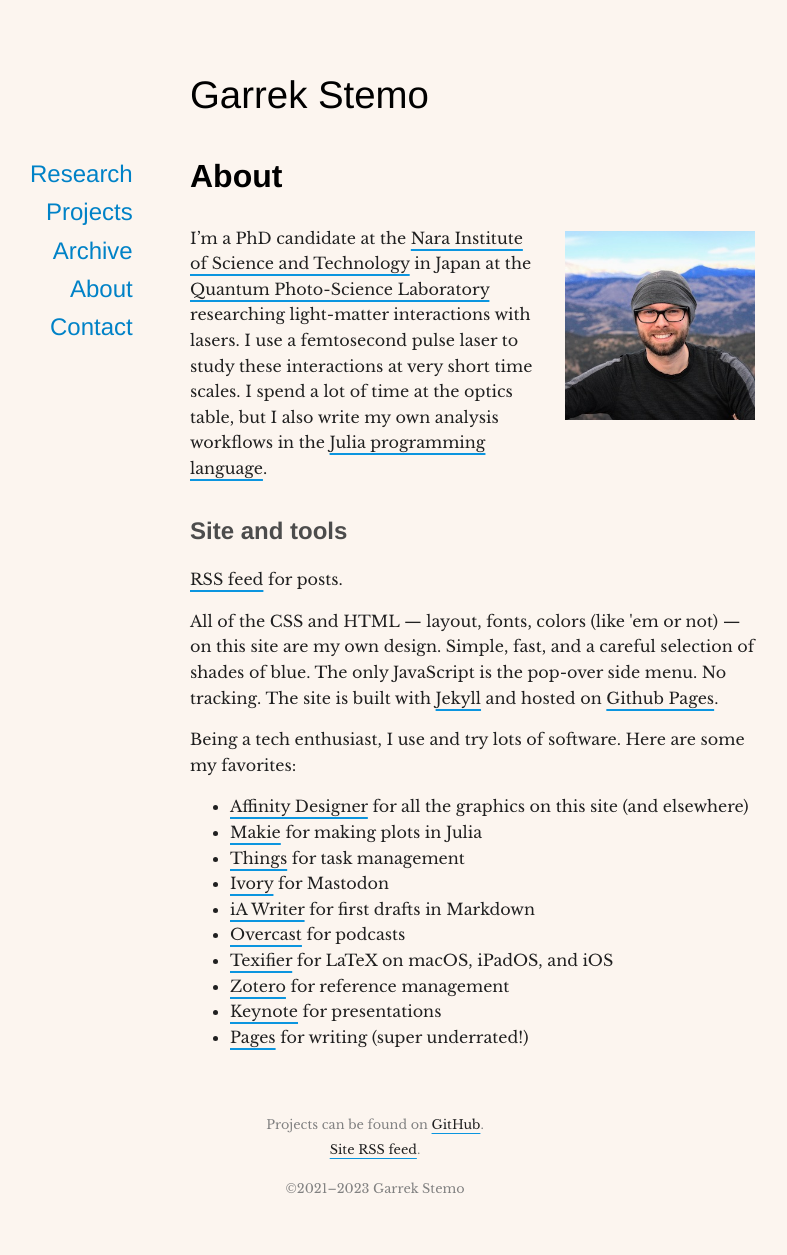
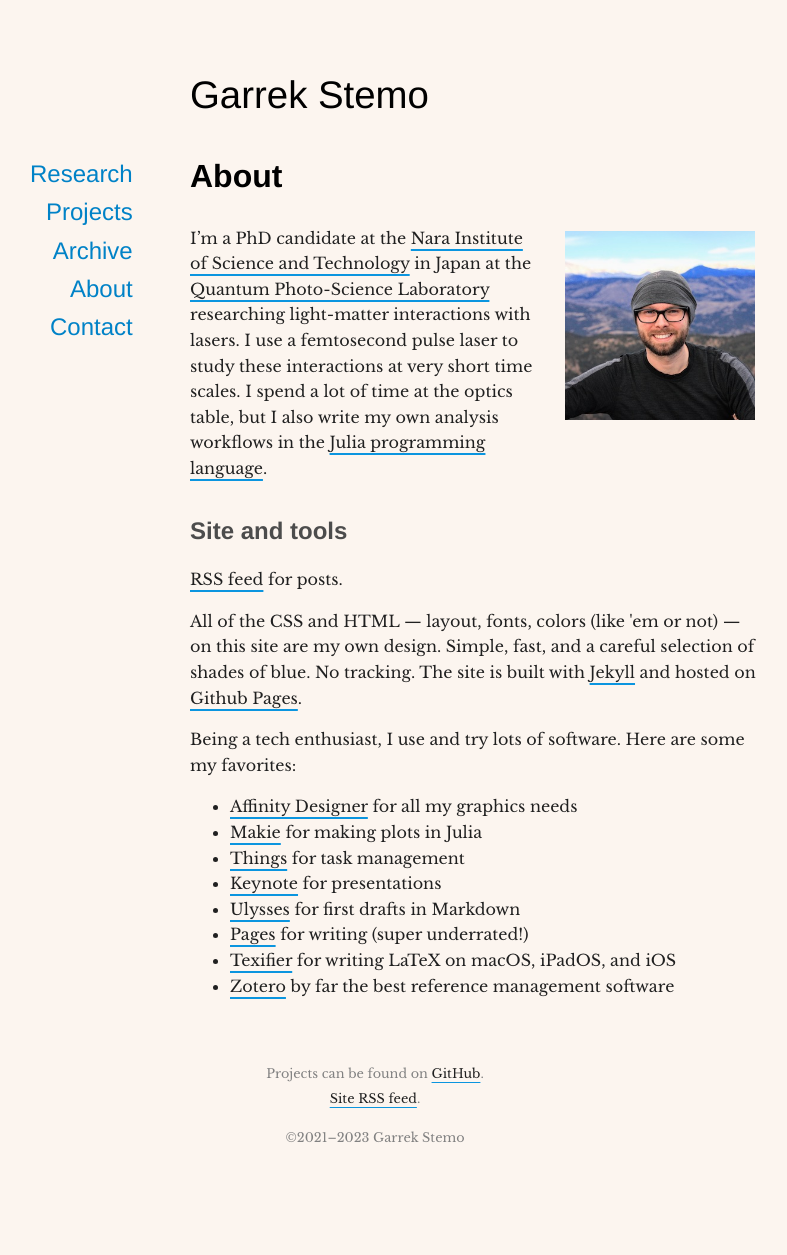
Before and after one commit to garrekstemo/garrekstemo.github.io, a Jekyll site: the page built from about.html, in a window 1280 px wide. Shown: the whole page, without its empty margins (265-1052 px from the left). Built offline with Jekyll 4.4.1, drawn with Linux system fonts in a browser that asks for light colours; after the commit the page ends 1204 px from its top, so only the background shows below that.

Commit message:
Update lab website and software list

```diff
--- a/about.html
+++ b/about.html
@@ -11,7 +11,9 @@ permalink: /about/
 </figure>
 
 I’m a PhD candidate at the <a href="https://www.naist.jp/en">Nara Institute of Science and Technology</a>
-in Japan at the <a href="https://mswebs.naist.jp/LABs/optics/">Quantum Photo-Science Laboratory</a> researching light-matter interactions with lasers. I use a femtosecond pulse laser to study these interactions at very short time scales. I spend a lot of time at the optics table, but I also write my own analysis workflows in the <a href="https://julialang.org">Julia programming language</a>.
+in Japan at the <a href="https://qps-lab-naist-en.labby.jp">Quantum Photo-Science Laboratory</a> researching light-matter interactions with lasers.
+I use a femtosecond pulse laser to study these interactions at very short time scales.
+I spend a lot of time at the optics table, but I also write my own analysis workflows in the <a href="https://julialang.org">Julia programming language</a>.
 
 
 <h3>Site and tools</h3>
@@ -21,7 +23,6 @@ in Japan at the <a href="https://mswebs.naist.jp/LABs/optics/">Quantum Photo-Sci
 <p>
 All of the CSS and HTML &mdash; layout, fonts, colors (like 'em or not) &mdash; on this site are my own design.
 Simple, fast, and a careful selection of shades of blue.
-The only JavaScript is the pop-over side menu.
 No tracking.
 The site is built with <a href="https://jekyllrb.com">Jekyll</a> and hosted on <a href="https://pages.github.com">Github Pages</a>.
 </p>
@@ -31,14 +32,12 @@ Being a tech enthusiast, I use and try lots of software.
 Here are some my favorites:
 
 <ul>
-    <li><a href="https://affinity.serif.com">Affinity Designer</a> for all the graphics on this site (and elsewhere)</li>
+    <li><a href="https://affinity.serif.com">Affinity Designer</a> for all my graphics needs</li>
     <li><a href="https://docs.makie.org/stable/">Makie</a> for making plots in Julia</li>
     <li><a href="https://culturedcode.com/things/">Things</a> for task management</li>
-    <li><a href="https://tapbots.com/ivory/">Ivory</a> for Mastodon</li>
-    <li><a href="https://ia.net/writer">iA Writer</a> for first drafts in Markdown</li>
-    <li><a href="https://overcast.fm">Overcast</a> for podcasts</li>
-    <li><a href="https://www.texifier.com">Texifier</a> for LaTeX on macOS, iPadOS, and iOS</li>
-    <li><a href="https://www.zotero.org">Zotero</a> for reference management</li>
     <li><a href="https://www.apple.com/keynote/">Keynote</a> for presentations</li>
+    <li><a href="https://ulysses.app">Ulysses</a> for first drafts in Markdown</li>
     <li><a href="https://www.apple.com/pages/">Pages</a> for writing (super underrated!)</li>
+    <li><a href="https://www.texifier.com">Texifier</a> for writing LaTeX on macOS, iPadOS, and iOS</li>
+    <li><a href="https://www.zotero.org">Zotero</a> by far the best reference management software</li>
 </ul>
```
